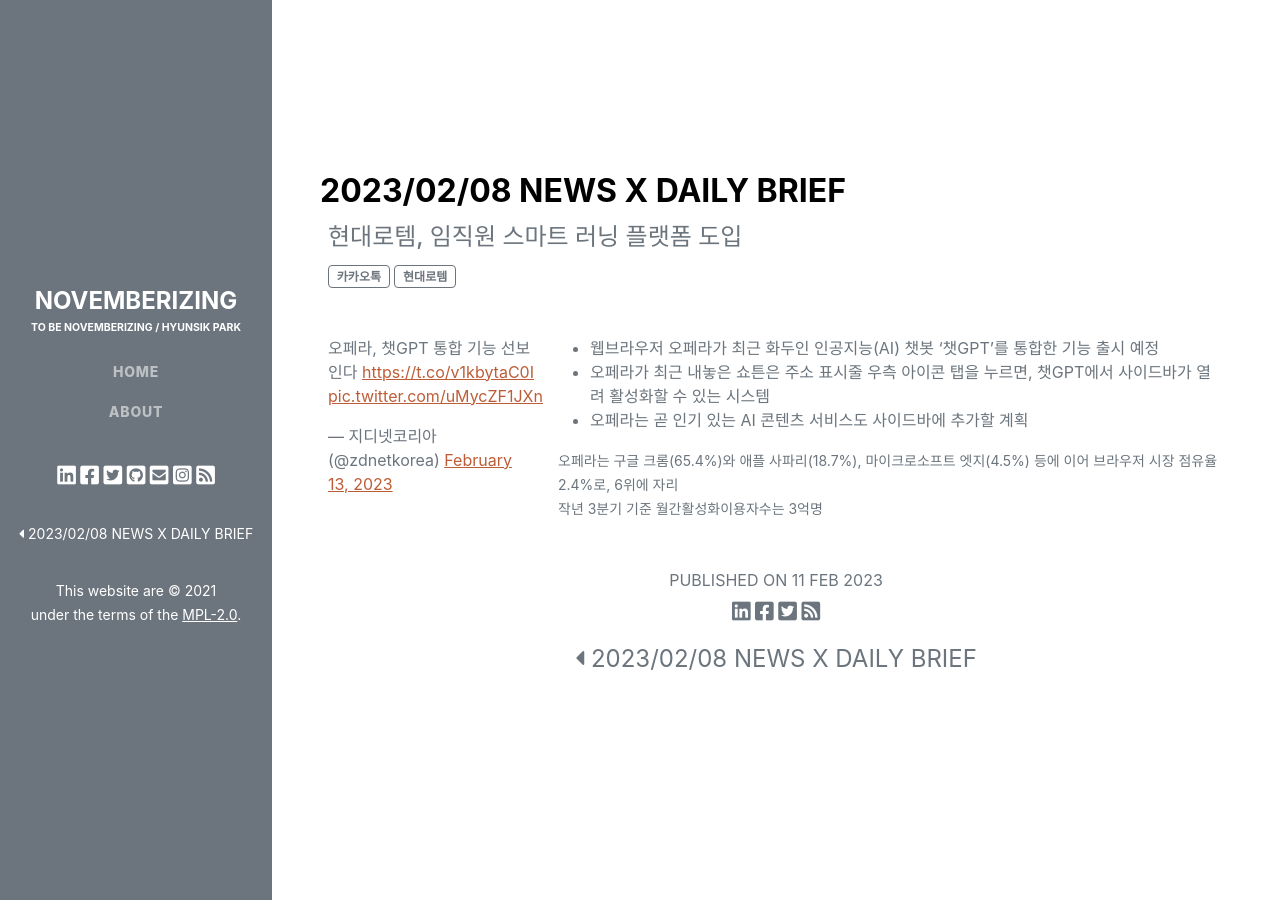
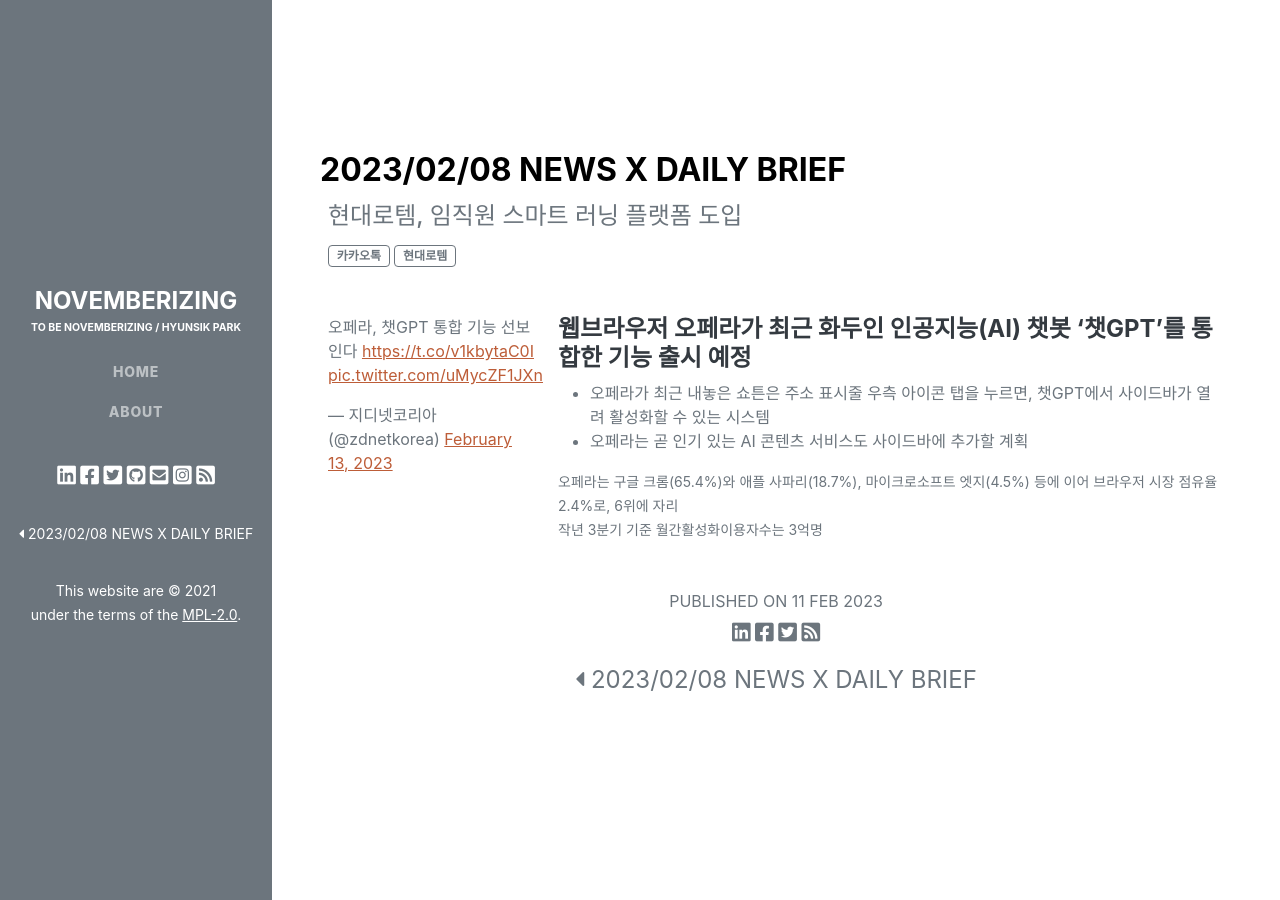
Before and after one commit to novemberizing/novemberizing.github.io, a Jekyll site: the page built from _posts/2023-02-13-TwitterBrief20230213.md, in a window 1280 px wide. Built offline with Jekyll 4.4.1, drawn with Linux system fonts in a browser that asks for light colours; comment, search, counter and statistics services are not loaded.

Commit message:
업데이트

```diff
--- a/_posts/2023-02-13-TwitterBrief20230213.md
+++ b/_posts/2023-02-13-TwitterBrief20230213.md
@@ -13,8 +13,8 @@
         <blockquote class="twitter-tweet"><p lang="ko" dir="ltr">오페라, 챗GPT 통합 기능 선보인다 <a href="https://t.co/v1kbytaC0I">https://t.co/v1kbytaC0I</a> <a href="https://t.co/uMycZF1JXn">pic.twitter.com/uMycZF1JXn</a></p>&mdash; 지디넷코리아 (@zdnetkorea) <a href="https://twitter.com/zdnetkorea/status/1624937801283403776?ref_src=twsrc%5Etfw">February 13, 2023</a></blockquote>
     </div>
     <div class="col-9">
+        <h4>웹브라우저 오페라가 최근 화두인 인공지능(AI) 챗봇 ‘챗GPT’를 통합한 기능 출시 예정</h4>
         <ul>
-            <li>웹브라우저 오페라가 최근 화두인 인공지능(AI) 챗봇 ‘챗GPT’를 통합한 기능 출시 예정</li>
             <li>오페라가 최근 내놓은 쇼튼은 주소 표시줄 우측 아이콘 탭을 누르면, 챗GPT에서 사이드바가 열려 활성화할 수 있는 시스템</li>
             <li>오페라는 곧 인기 있는 AI 콘텐츠 서비스도 사이드바에 추가할 계획</li>
         </ul>
```
